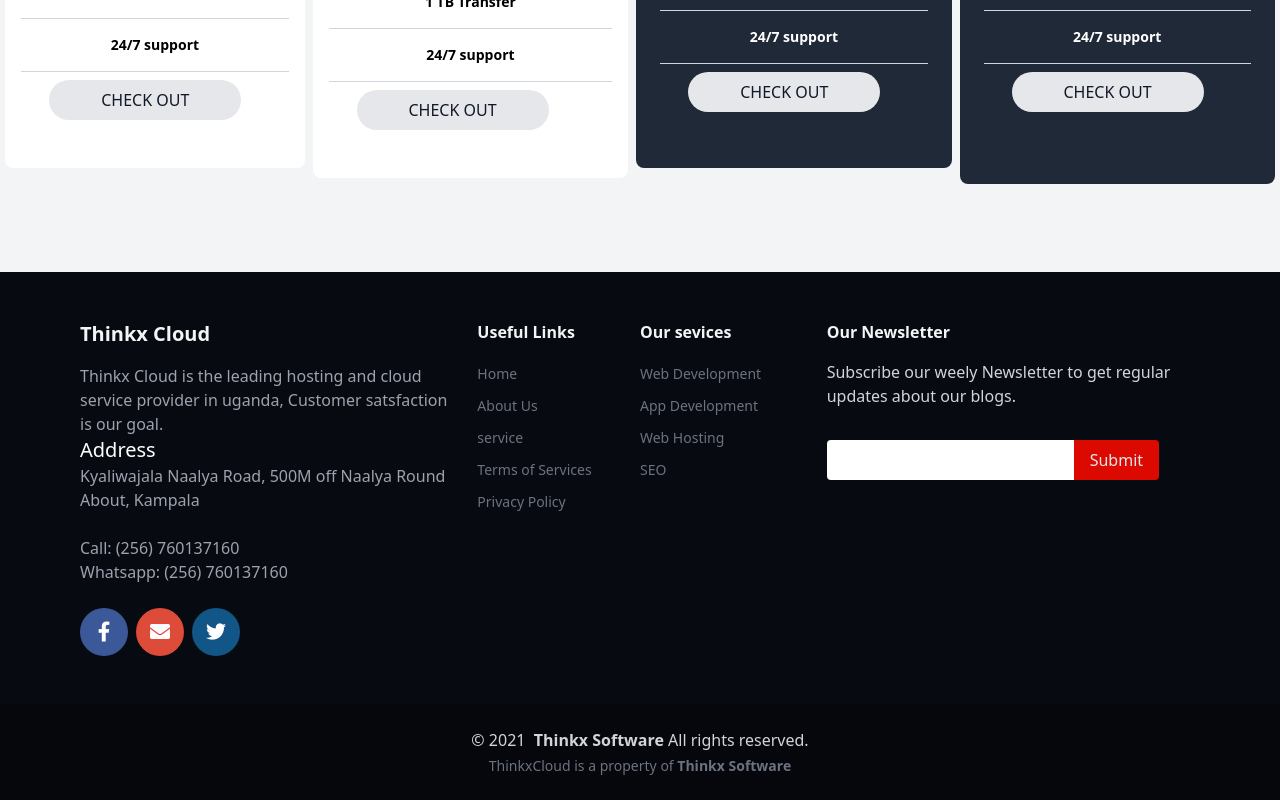
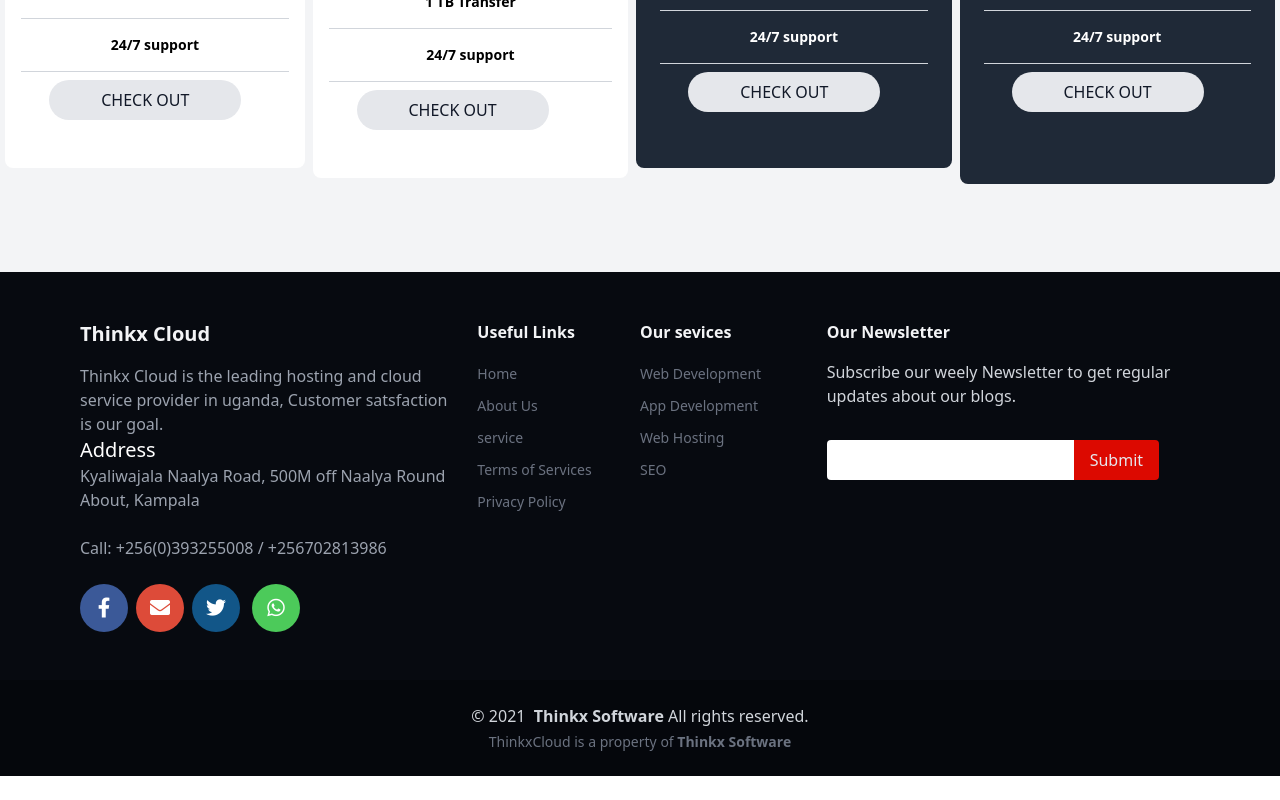
Before and after one commit to Thinkx-Software/thinkxcloud, a React (Create React App) app: page / in a window 1280 px wide. Shown: the part 2770-3570 px from the top of the page. After the commit the page ends 3546 px from the top, so only its background shows below. Built offline with nearby package versions, Linux system fonts and the light colour scheme.

Commit message:
Fix => added whatsapp icon and link for thinkxcloud , updated thinkxcloud whatsapp numbers

```diff
--- a/src/components/Footer.jsx
+++ b/src/components/Footer.jsx
@@ -24,12 +24,9 @@
                                         <br />
 
                                         <span className="flex items-center ">
-                                            Call: (256) 760137160
+                                            Call: +256(0)393255008 / +256702813986
                                         </span>
-                                        <span className="flex items-center ">
-                                            Whatsapp:
-                                            (256) 760137160
-                                        </span>
+
 
 
                                     </p>
@@ -54,6 +51,13 @@
                                             href="https://twitter.com/thinkxcloud" target="_blank"
                                             className="flex items-center justify-center h-12 w-12 mx-1 rounded-full fab cursor-pointer
                                             fill-current text-white text-xl fa-twitter"></a>
+                                            <a
+                        style={{ backgroundColor: "#4CCA5A" }}
+                        href="https://wa.me/256772093837"
+                        target="_blank"
+                        className="flex items-center justify-center h-12 w-12 mx-1 rounded-full fab cursor-pointer
+                                            fill-current text-white text-xl fa-whatsapp ml-2"
+                      ></a>
                                     </div>
                                 </div>
                                 <div className="w-full lg:w-1/2 lg:flex lg:px-6 ">
```
Also changed, not shown: 1 other file (tests, documents, lock files or other folders).
